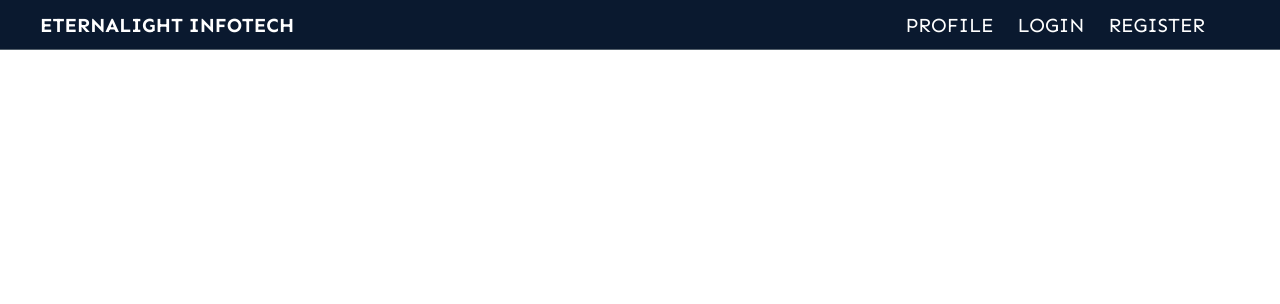
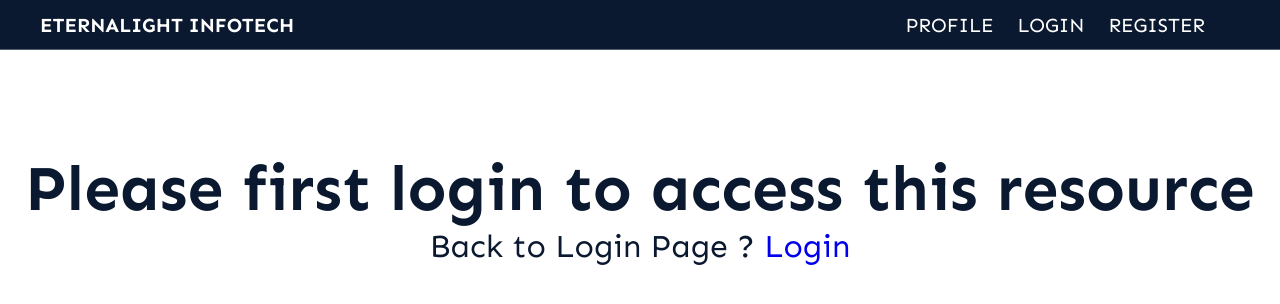
Before and after one commit to shashankmadaan379/E-Infotech-Assignment, a React (Create React App) app in the folder client/: page /error in a window 1280 px wide. Shown: the top 304 px of the page. Built offline with nearby package versions, Linux system fonts and the light colour scheme; a web font is replaced by a local one.

Commit message:
updated profile as a provate route

```diff
--- a/client/src/App.css
+++ b/client/src/App.css
@@ -302,3 +302,20 @@
     margin-top: 16px;
 
 }
+
+
+.error{
+    display: flex;
+    flex-direction: column;
+    align-items: center;
+    justify-content: center;
+    text-align: center;
+    padding-top: 100px;
+    font-size: 32px;
+    color: #0a192f;
+    font-family: 'Sen', sans-serif;
+}
+
+.error a{
+    text-decoration: none;
+}
--- a/client/src/App.js
+++ b/client/src/App.js
@@ -3,8 +3,9 @@ import Navbar from "./components/Navbar";
 import Signup from "./pages/Signup";
 import Login from "./pages/Login";
 import HomePage from "./pages/HomePage";
-import Profile from "./pages/Profile";
+import Error from "./pages/Error";
 import "./App.css";
+import PrivateRoute from "./components/PrivateRoute";
 
 function App() {
   return (
@@ -14,7 +15,8 @@ function App() {
         <Route path="/register" element={<Signup />} />
         <Route path="/login" element={<Login />} />
         <Route path="/" element={<HomePage />} />
-        <Route path="/profile" element={<Profile />} />
+        <Route path="/profile" element={<PrivateRoute />} />
+        <Route path="/error" element={<Error />} />
       </Routes>
     </>
   );
--- /dev/null
+++ b/client/src/components/PrivateRoute.jsx
@@ -0,0 +1,10 @@
+import React from "react";
+import Profile from "../pages/Profile";
+import Error from "../pages/Error";
+const PrivateRoute = () => {
+  const token = localStorage.getItem("token");
+
+  return token ? <Profile /> : <Error />;
+};
+
+export default PrivateRoute;
--- /dev/null
+++ b/client/src/pages/Error.jsx
@@ -0,0 +1,14 @@
+import React from "react";
+import { Link } from "react-router-dom";
+const Error = () => {
+  return (
+    <div className="error">
+      <h1>Please first login to access this resource</h1>
+      <p className="back-to-login">
+        Back to Login Page ? <Link to="/login">Login</Link>
+      </p>
+    </div>
+  );
+};
+
+export default Error;
```
